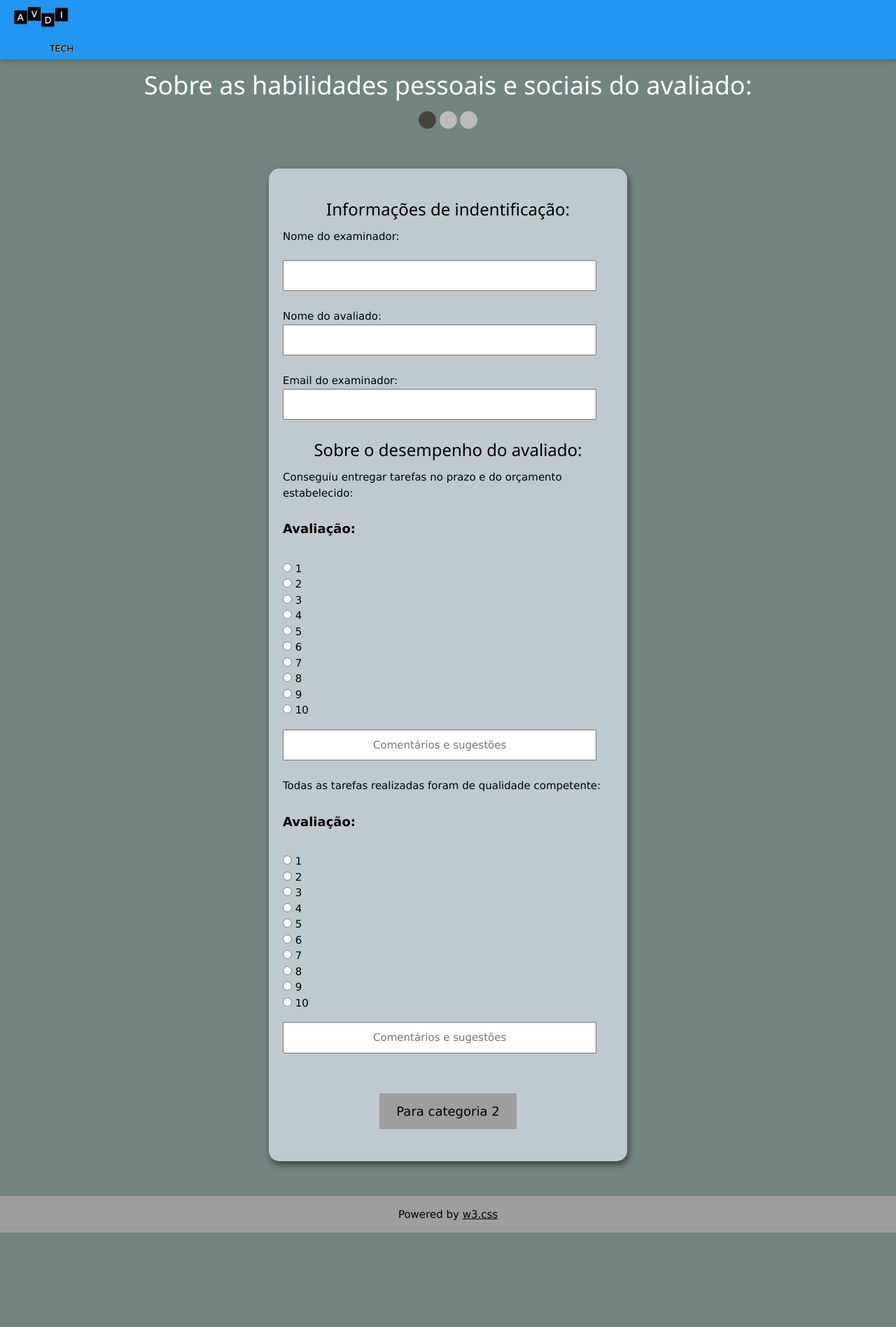
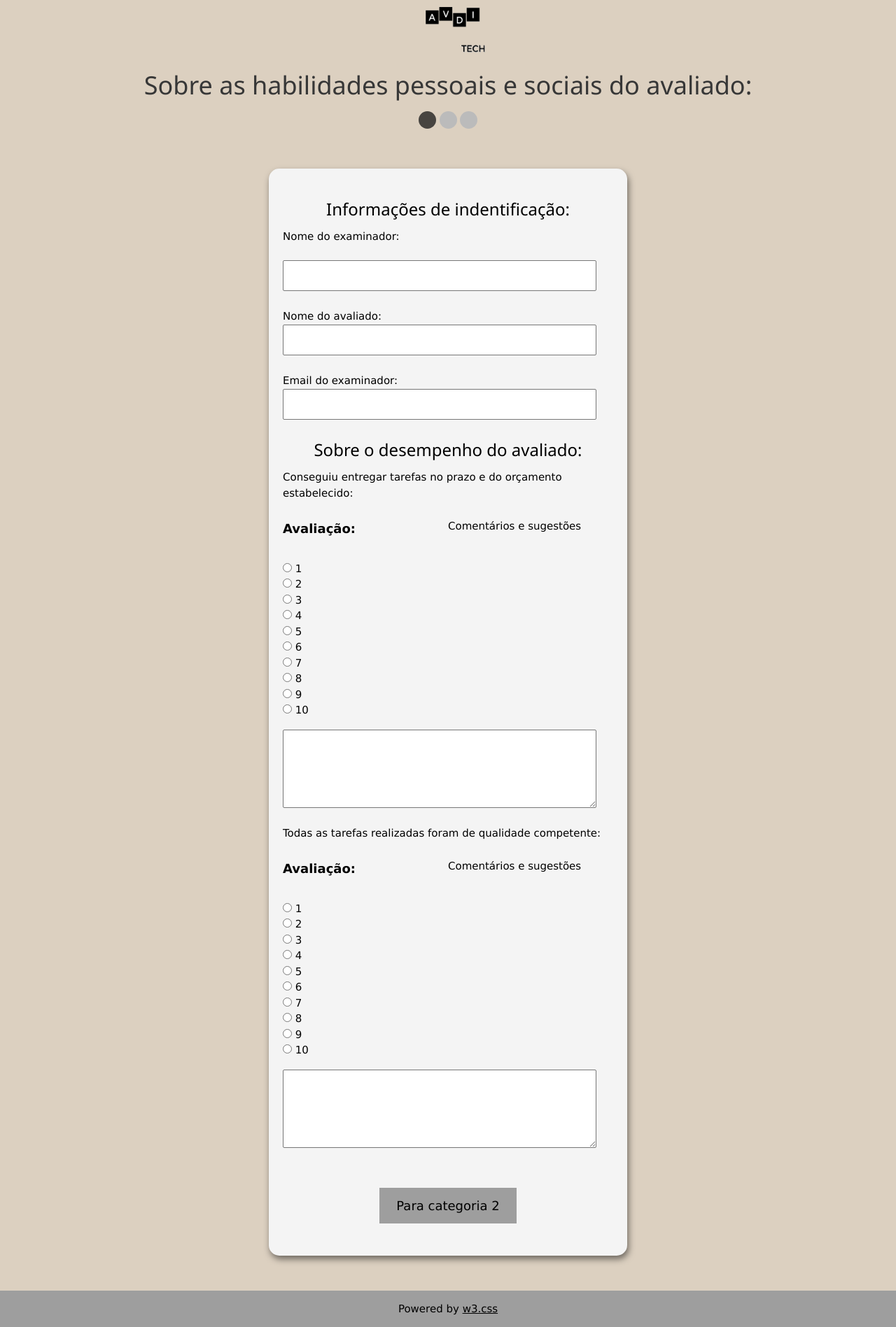
Before and after one commit to 15483114/Gest-oEmpresarial, a Flask app: page / in a window 1280 px wide. Shown: the whole page at 70% size. Before the commit the page ends 1762 px from the top, so only its background shows below. Run offline with Flask 2, Linux system fonts and the light colour scheme; some libraries are stand-ins or nearby versions.

Commit message:
mudança no styles

```diff
--- a/app.py
+++ b/app.py
@@ -49,7 +49,6 @@ def cat1():
     nome_examinador = ''
     nome_avaliado = ''
     email = ''
-    genero = ''
     pergunta_1_1 = ''
     aval_1_1 = ''
     pergunta_1_2 = ''
@@ -62,7 +61,6 @@ def cat1():
             nome_examinador = request.form['nome_examinador'].strip()
             nome_avaliado = request.form['nome_avaliado'].strip()
             email = request.form['email'].strip()
-            genero = request.form['genero'].strip()
             pergunta_1_1 = request.form['pergunta_1_1'].strip()
             aval_1_1 = request.form['aval_1_1']
             pergunta_1_2 = request.form['pergunta_1_2'].strip()
@@ -77,9 +75,6 @@ def cat1():
                 missing_required_answers_list.append('Nome do avaliado')
             if email == '':
                 missing_required_answers_list.append('Email do examinador')
-            if genero == '':
-                missing_required_answers_list.append('Genêro do examinador')
-
             if aval_1_1 == '':
                 missing_required_answers_list.append('Avaliação para pergunta 1.1')
             if aval_1_2 == '':
@@ -106,7 +101,7 @@ def cat1():
                 id_data.append(nome_examinador)
                 id_data.append(nome_avaliado)
                 id_data.append(email)
-                id_data.append(genero)
+
 
                 categoria_1_data.append(aval_1_1)
                 categoria_1_data.append(aval_1_2)
@@ -120,7 +115,7 @@ def cat1():
                             nome_examinador = nome_examinador,
                             nome_avaliado = nome_avaliado,
                             email = email,
-                            genero = genero,
+
                             pergunta_1_1 = pergunta_1_1,
                             aval_1_1 = aval_1_1,
                             pergunta_1_2 = pergunta_1_2,
--- a/static/styles/style2.css
+++ b/static/styles/style2.css
@@ -1,7 +1,7 @@
 /* Styling the Body element i.e. Color,
 Font, Alignment */
 body {
-    background-color: #738580;
+    background-color: #DCD0C0;
     font-family: Verdana;
     text-align: center;
 }
@@ -9,7 +9,7 @@ body {
 /* Styling the Form (Color, Padding, Shadow) */
 form {
     border-radius: 15px;
-    background-color: #BFCAD0;
+    background-color: #F4f4f4;
     min-width: 500px;
     max-width: 40vw;
     margin: 50px auto;
@@ -76,6 +76,10 @@ h1{
     color: #fff;
 }
 
+.div2{
+    color: C0B283;
+}
+
 .dot {
     height: 25px;
     width: 25px;
--- a/surveys/survey_samp_1.csv
+++ b/surveys/survey_samp_1.csv
@@ -8,3 +8,4 @@
 2021-07-20 22:24:44,Matheus Morandino di Giovanni Carneiro,asdfghjk,matheus2060@gmail.com,Masculino,4,2,dadacfse,dawd,4,4,8,5,5,dawd,dawd,dawda,,,2,4,7,3,4,5,5,5,dadaw,dadaww,,,,,,,
 2021-07-20 22:27:49,Matheus Morandino di Giovanni Carneiro,asdfghjk,matheus2060@gmail.com,Masculino,1,4,dwascsc,dawdad,4,7,10,3,4,daw,,,,,4,5,3,2,4,5,10,10,,,,,,,,,
 2021-07-20 22:31:29,Morandino di Giovanni Carneiro,Morandino di Giovanni Carneiro,matheus2060@gmail.com,Masculino,2,1,,sadfghjk,2,4,7,10,3,,asdfghnjm,,,,1,6,4,6,5,5,8,9,,,asdfghjk,,asdcvfb,,asdcvfbghjm,,
+2021-07-20 23:24:13,eue,euut,uas@fsnd.com,Outro,5,5,,,10,10,10,10,10,,,,,,1,1,1,1,1,1,1,1,,,,,,,,,
--- a/templates/cat1.html
+++ b/templates/cat1.html
@@ -17,7 +17,7 @@
 <body>
 
   <!-- Navbar -->
-    <div class="w3-bar w3-blue w3-card w3-left-align w3-large">
+    <div class="div2">
 
       <a class="w3-bar-item w3-button w3-hide-medium w3-hide-large w3-right w3-padding-large w3-hover-white w3-large " href="javascript:void(0);" onclick="myFunction()" title="Toggle Navigation Menu"><i class="fa fa-bars"></i></a>
       <div class="logo-image">
@@ -31,7 +31,7 @@
     </div>
 
 
-    <h1>Sobre as habilidades pessoais e sociais do avaliado:</h1>
+    <h1 style="color: #373737;">Sobre as habilidades pessoais e sociais do avaliado:</h1>
 
     <span class="dot fill"></span>
     <span class="dot"></span>
@@ -86,10 +86,13 @@
           </div>
 
           <div class="form-control"></div>
+            <label for="comment">
+              Comentários e sugestões
+            </label>
 
             <!-- multi-line text input control -->
-            <input type= "textarea" name="pergunta_1_1" id="comment" rows="4" cols="30"placeholder="Comentários e sugestões"></textarea>{{pergunta_1_1}}
-            </input>
+            <textarea name="pergunta_1_1" id="comment" rows="4" cols="30">{{pergunta_1_1}}
+            </textarea>
           </div>
         </div>
 
@@ -112,11 +115,13 @@
           </div>
 
           <div class="form-control"></div>
-
+            <label for="comment">
+              Comentários e sugestões
+            </label>
 
             <!-- multi-line text input control -->
-            <input type ="textarea" name="pergunta_1_2" id="comment" rows="4" cols="30" placeholder="Comentários e sugestões">{{pergunta_1_2}}
-          </input>
+            <textarea name="pergunta_1_2" id="comment" rows="4" cols="30">{{pergunta_1_2}}
+            </textarea>
           </div>
         </div>
 
--- a/templates/cat2.html
+++ b/templates/cat2.html
@@ -17,7 +17,7 @@
 
 <!-- Navbar -->
 
-  <div class="w3-bar w3-blue w3-card w3-left-align w3-large">
+  <div style="color:sandybrown;">
 
     <a class="w3-bar-item w3-button w3-hide-medium w3-hide-large w3-right w3-padding-large w3-hover-white w3-large w3-blue" href="javascript:void(0);" onclick="myFunction()" title="Toggle Navigation Menu"><i class="fa fa-bars"></i></a>
     <div class="logo-image">
@@ -33,7 +33,7 @@
    </div >
 
 
-            <h1>Sobre o comportamento do avaliado:</h1>
+            <h1 style="color: #373737;">Sobre o comportamento do avaliado:</h1>
 
                 <span class="dot fill"></span>
                 <span class="dot fill"></span>
--- a/templates/cat3.html
+++ b/templates/cat3.html
@@ -17,7 +17,7 @@
 
 <!-- Navbar -->
 
-  <div class="w3-bar w3-blue w3-card w3-left-align w3-large">
+  <div class="div2">
 
     <a class="w3-bar-item w3-button w3-hide-medium w3-hide-large w3-right w3-padding-large w3-hover-white w3-large w3-blue" href="javascript:void(0);" onclick="myFunction()" title="Toggle Navigation Menu"><i class="fa fa-bars"></i></a>
     <div class="logo-image">
@@ -31,7 +31,7 @@
   </div>
 
 
-  <h1>Sobre as habilidades pessoais e sociais do avaliado:</h1>
+  <h1 style="color: #373737;">Sobre as habilidades pessoais e sociais do avaliado:</h1>
 
   <span class="dot fill"></span>
   <span class="dot fill"></span>
```
